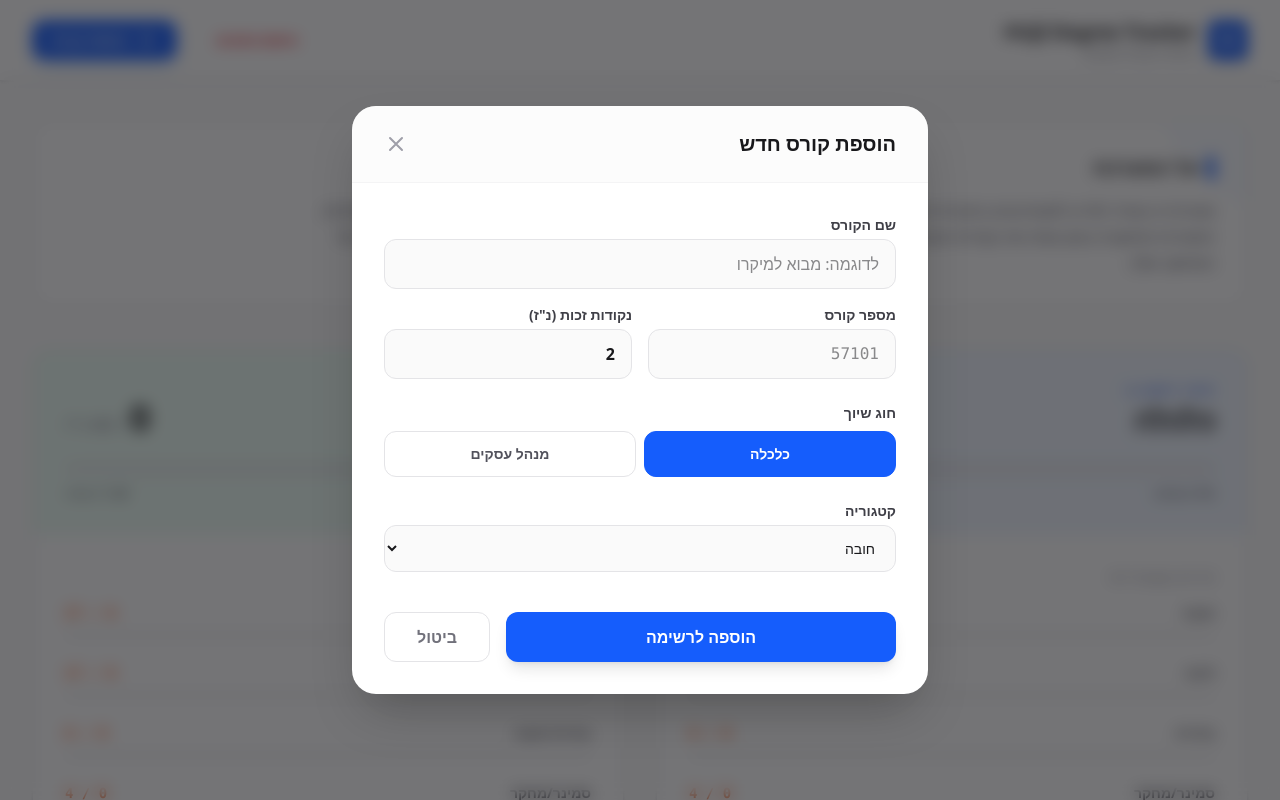
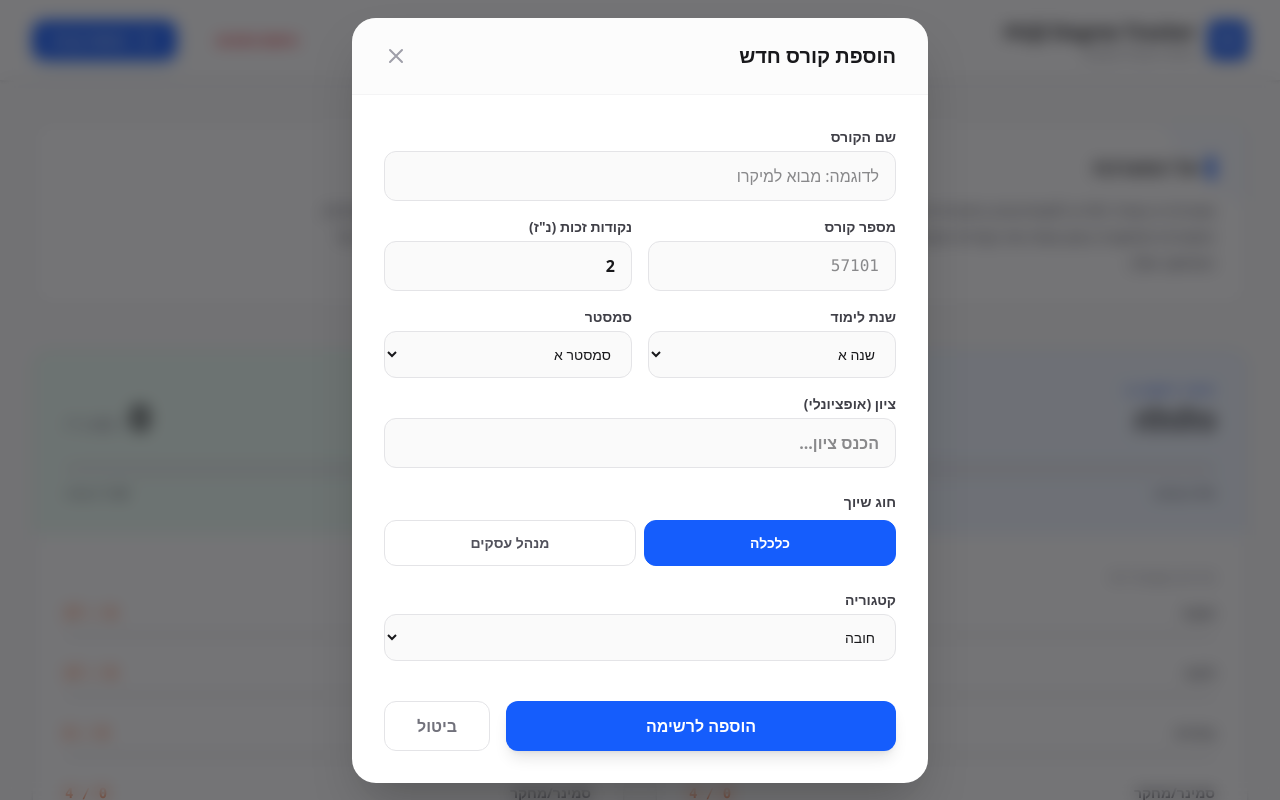
Before and after one commit to sagimaskal/vibecoding-project-sy, a Next.js app: page /dashboard in a window 1280 px wide. Both pictures are taken after a click on the button "הוספת קורס". Shown: the top 800 px of the page. Built offline with nearby package versions, Linux system fonts and the light colour scheme.

Commit message:
Add Year, Semester, and Grade fields to courses

```diff
--- a/src/app/dashboard/page.tsx
+++ b/src/app/dashboard/page.tsx
@@ -225,30 +225,40 @@ export default function DashboardPage() {
             <table className="w-full text-right border-collapse">
               <thead className="bg-zinc-50 text-zinc-500 text-xs font-bold uppercase tracking-wider">
                 <tr>
-                  <th className="px-8 py-4 text-right">שם הקורס</th>
+                  <th className="px-8 py-4 text-right">שנה/סמסטר</th>
+                  <th className="px-4 py-4 text-right">שם הקורס</th>
                   <th className="px-4 py-4 text-right">מספר</th>
                   <th className="px-4 py-4 text-right">נ&quot;ז</th>
-                  <th className="px-4 py-4 text-right">חוג</th>
-                  <th className="px-4 py-4 text-right">קטגוריה</th>
+                  <th className="px-4 py-4 text-right">חוג/קטגוריה</th>
+                  <th className="px-4 py-4 text-right">ציון</th>
                   <th className="px-4 py-4 text-center">פעולות</th>
                 </tr>
               </thead>
               <tbody className="divide-y divide-zinc-100">
                 {filteredCourses.length > 0 ? filteredCourses.map(course => (
                   <tr key={course.id} className="hover:bg-zinc-50 transition-colors">
-                    <td className="px-8 py-5 font-bold text-zinc-800">{course.name}</td>
+                    <td className="px-8 py-5 text-sm font-medium text-zinc-500">
+                      {course.year} - סמסטר {course.semester}
+                    </td>
+                    <td className="px-4 py-5 font-bold text-zinc-800">{course.name}</td>
                     <td className="px-4 py-5 text-sm text-zinc-500 font-mono">{course.number}</td>
                     <td className="px-4 py-5 text-sm font-bold">{course.credits}</td>
                     <td className="px-4 py-5 text-right">
-                      <span className={`px-2 py-1 rounded-md text-[10px] font-bold inline-block ${
-                        course.major === 'Economics' ? 'bg-blue-100 text-blue-700' : 'bg-emerald-100 text-emerald-700'
-                      }`}>
-                        {course.major === 'Economics' ? 'כלכלה' : 'מנהל עסקים'}                      </span>
+                      <div className="flex flex-col gap-1">
+                        <span className={`px-2 py-0.5 rounded-md text-[10px] font-bold w-fit ${
+                          course.major === 'Economics' ? 'bg-blue-100 text-blue-700' : 'bg-emerald-100 text-emerald-700'
+                        }`}>
+                          {course.major === 'Economics' ? 'כלכלה' : 'מנע&quot;ס'}
+                        </span>
+                        <span className="text-[10px] text-zinc-400 font-medium mr-1">
+                          {course.major === 'Economics'
+                            ? ECONOMICS_REQUIREMENTS.categories.find(cat => cat.key === course.category)?.name
+                            : BUSINESS_REQUIREMENTS.categories.find(cat => cat.key === course.category)?.name}
+                        </span>
+                      </div>
                     </td>
-                    <td className="px-4 py-5 text-sm text-zinc-600 text-right">
-                      {course.major === 'Economics'
-                        ? ECONOMICS_REQUIREMENTS.categories.find(cat => cat.key === course.category)?.name
-                        : BUSINESS_REQUIREMENTS.categories.find(cat => cat.key === course.category)?.name}
+                    <td className="px-4 py-5 text-right font-mono font-bold text-zinc-700">
+                      {course.grade !== undefined ? course.grade : '-'}
                     </td>
                     <td className="px-4 py-5">
                       <div className="flex items-center gap-2 justify-center">
@@ -278,7 +288,7 @@ export default function DashboardPage() {
                   </tr>
                 )) : (
                   <tr>
-                    <td colSpan={6} className="px-8 py-10 text-center text-zinc-400 font-medium">
+                    <td colSpan={7} className="px-8 py-10 text-center text-zinc-400 font-medium">
                       {searchTerm ? 'לא נמצאו קורסים התואמים את החיפוש' : 'טרם הוזנו קורסים למערכת'}
                     </td>
                   </tr>
@@ -420,6 +430,9 @@ function AddCourseModal({ onClose, onAdd, editData }: AddCourseModalProps) {
   const [credits, setCredits] = useState(editData?.credits || 2);
   const [major, setMajor] = useState<Major>(editData?.major || "Economics");
   const [category, setCategory] = useState(editData?.category || "Mandatory");
+  const [year, setYear] = useState(editData?.year || "א");
+  const [semester, setSemester] = useState<Course['semester']>(editData?.semester || "א");
+  const [grade, setGrade] = useState<string>(editData?.grade?.toString() || "");
 
   const handleSubmit = (e: React.FormEvent) => {
     e.preventDefault();
@@ -428,7 +441,10 @@ function AddCourseModal({ onClose, onAdd, editData }: AddCourseModalProps) {
       number,
       credits: Number(credits),
       major,
-      category: category as EconomicsCategory | BusinessCategory
+      category: category as any,
+      year,
+      semester,
+      grade: grade ? Number(grade) : undefined
     });
   };
 
@@ -476,6 +492,45 @@ function AddCourseModal({ onClose, onAdd, editData }: AddCourseModalProps) {
                 className="w-full px-4 py-3 rounded-xl border border-zinc-200 bg-zinc-50 focus:ring-2 focus:ring-blue-500 focus:outline-none transition-all font-bold text-right"
                 value={credits}
                 onChange={(e) => setCredits(Number(e.target.value))}
+              />
+            </div>
+
+            <div>
+              <label className="block text-sm font-bold text-zinc-700 mb-1 text-right">שנת לימוד</label>
+              <select
+                className="w-full px-4 py-3 rounded-xl border border-zinc-200 bg-zinc-50 focus:ring-2 focus:ring-blue-500 focus:outline-none transition-all text-sm text-right"
+                value={year}
+                onChange={(e) => setYear(e.target.value)}
+              >
+                <option value="א">שנה א</option>
+                <option value="ב">שנה ב</option>
+                <option value="ג">שנה ג</option>
+                <option value="ד">שנה ד+</option>
+              </select>
+            </div>
+            <div>
+              <label className="block text-sm font-bold text-zinc-700 mb-1 text-right">סמסטר</label>
+              <select
+                className="w-full px-4 py-3 rounded-xl border border-zinc-200 bg-zinc-50 focus:ring-2 focus:ring-blue-500 focus:outline-none transition-all text-sm text-right"
+                value={semester}
+                onChange={(e) => setSemester(e.target.value as any)}
+              >
+                <option value="א">סמסטר א</option>
+                <option value="ב">סמסטר ב</option>
+                <option value="קיץ">סמסטר קיץ</option>
+              </select>
+            </div>
+
+            <div className="col-span-2">
+              <label className="block text-sm font-bold text-zinc-700 mb-1 text-right">ציון (אופציונלי)</label>
+              <input
+                type="number"
+                className="w-full px-4 py-3 rounded-xl border border-zinc-200 bg-zinc-50 focus:ring-2 focus:ring-blue-500 focus:outline-none transition-all font-bold text-right"
+                value={grade}
+                onChange={(e) => setGrade(e.target.value)}
+                placeholder="הכנס ציון..."
+                min="0"
+                max="100"
               />
             </div>
           </div>
--- a/src/lib/types.ts
+++ b/src/lib/types.ts
@@ -21,6 +21,9 @@ export interface Course {
   credits: number;
   major: Major;
   category: EconomicsCategory | BusinessCategory;
+  year: string;
+  semester: 'א' | 'ב' | 'קיץ';
+  grade?: number;
 }
 
 export interface DegreeRequirement {
```
